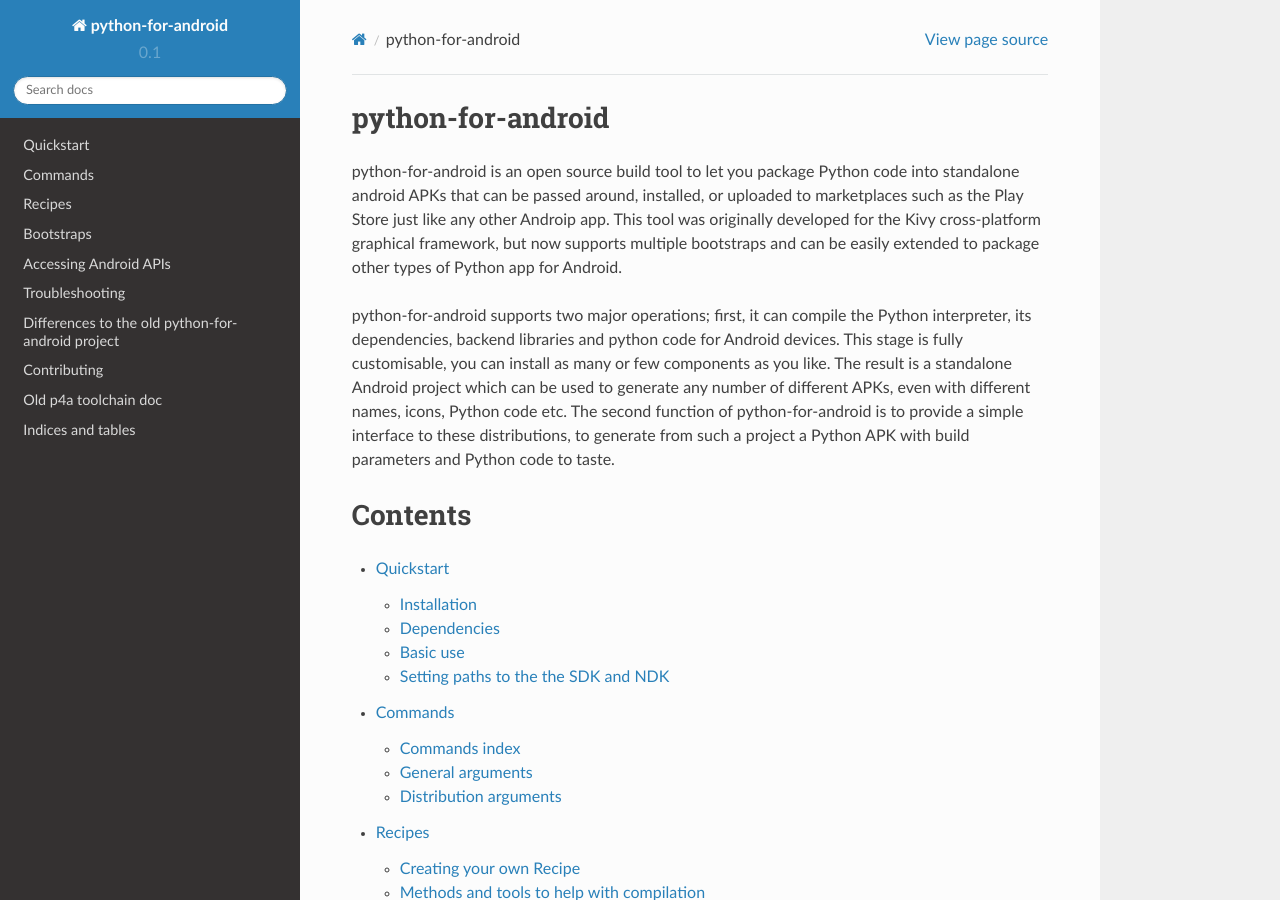
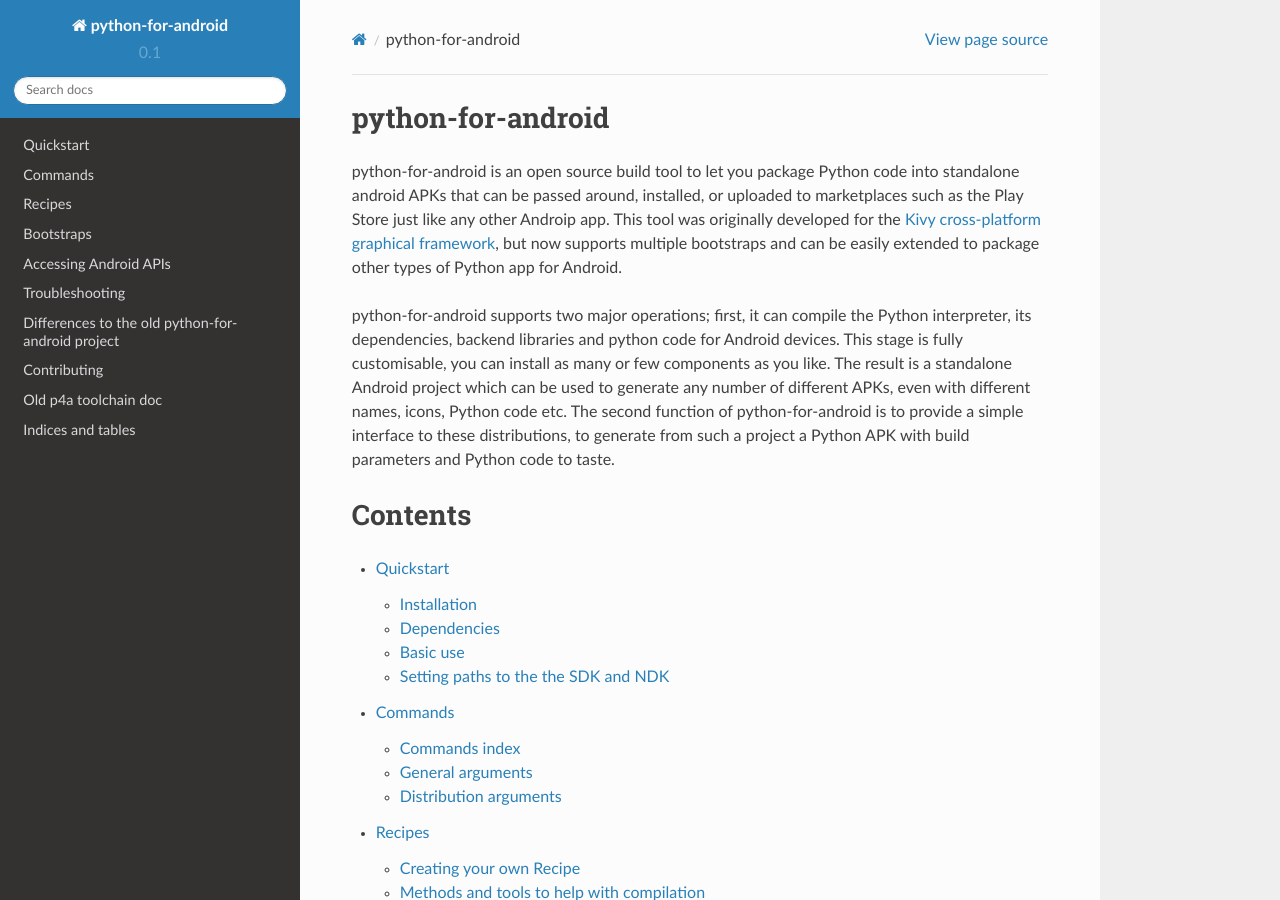
Before and after one commit to kivy/python-for-android, a Sphinx documentation site: the page built from doc/source/index.rst, in a window 1280 px wide and 900 px high. Built offline with Sphinx 7.4.7 and the Read the Docs theme 2.0.0, drawn with Linux system fonts in a browser that asks for light colours; pages that are not in the unit, such as notebooks, are missing from menus; part of the change alters nothing that is shown.

```diff
--- a/doc/source/index.rst
+++ b/doc/source/index.rst
@@ -3,11 +3,11 @@ python-for-android
 
 python-for-android is an open source build tool to let you package
 Python code into standalone android APKs that can be passed around,
-installed, or uploaded to marketplaces such as the Play Store
-just like any other Androip app. This tool was originally developed
-for the Kivy cross-platform graphical framework, but now supports
-multiple bootstraps and can be easily extended to package other types
-of Python app for Android.
+installed, or uploaded to marketplaces such as the Play Store just
+like any other Androip app. This tool was originally developed for the
+`Kivy cross-platform graphical framework <http://kivy.org/#home>`_,
+but now supports multiple bootstraps and can be easily extended to
+package other types of Python app for Android.
 
 python-for-android supports two major operations; first, it can
 compile the Python interpreter, its dependencies, backend libraries
```
